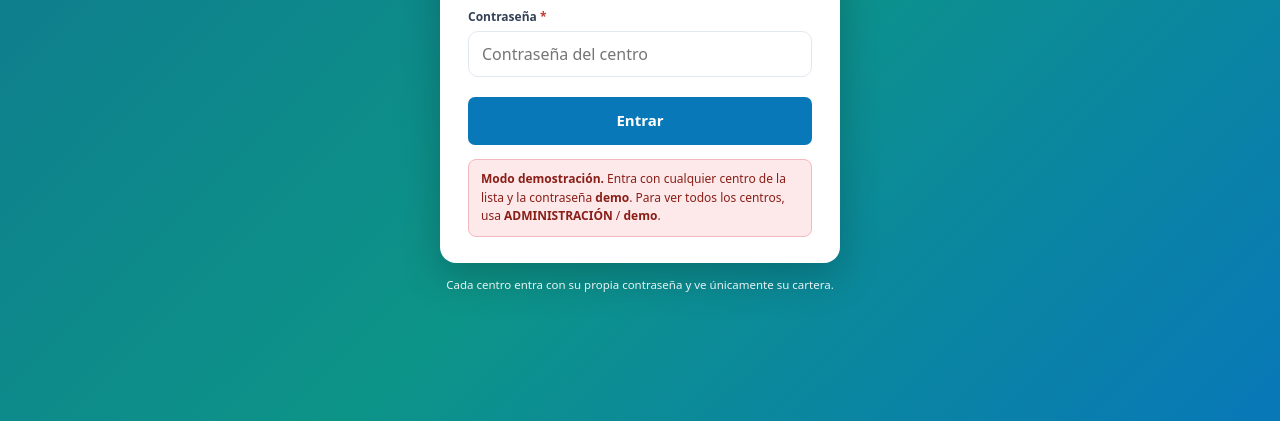
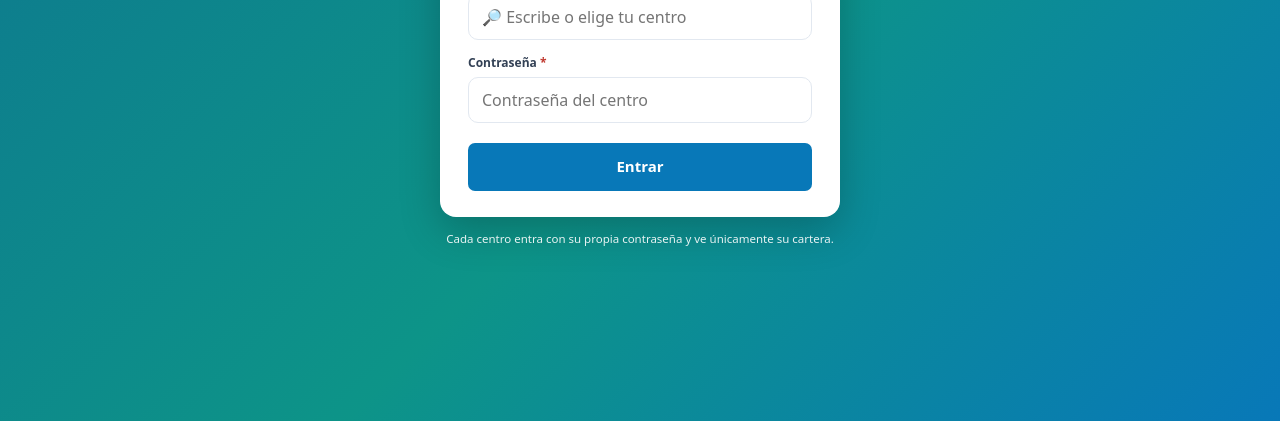
Before and after one commit to proyectosmetrored/Liquidaciones, a plain HTML site: page index.html in a window 1280 px wide. Shown: the part 379-800 px from the top of the page. Drawn offline with Linux system fonts and the light colour scheme.

Commit message:
Add files via upload

```diff
--- a/index.html
+++ b/index.html
@@ -270,7 +270,7 @@
 <div class="franja franja-demo oculto" id="franjaDemo">
   <span>⚠</span>
   <div><b>MODO DEMOSTRACIÓN.</b> Los datos son inventados y nada se guarda en SharePoint.
-  Para pasar a producción, poner <code>MODO_DEMO: true</code> y completar las tres URL en el bloque CONFIG.</div>
+  Para pasar a producción, poner <code>MODO_DEMO: false</code> y completar las tres URL en el bloque CONFIG.</div>
 </div>
 
 <div class="franja">
@@ -486,22 +486,22 @@
   /* (1) Flujo «Autoconsumos - Verificar acceso».
          Recibe {centro, contrasena} y responde
          {ok, centro, rol, token, expira}.                              */
-  VERIFICAR_URL: "",
+  VERIFICAR_URL: "https://default480bd49c6f894faab39ec7728d95d1.30.environment.api.powerplatform.com:443/powerautomate/automations/direct/cu/01/workflows/ecb920dad2a54bd6bc0aee6128464c98/triggers/manual/paths/invoke?api-version=1&sp=%2Ftriggers%2Fmanual%2Frun&sv=1.0&sig=xKfQX67-KNNQnQGk7PEyuyr-vfaF_OpEAjmNtrF02rU",
 
   /* (2) Flujo «Autoconsumos - Obtener datos».
          Recibe {token} y responde {ok, centro, rol, corte, filas, marcas}. */
-  DATOS_URL: "",
+  DATOS_URL: "https://default480bd49c6f894faab39ec7728d95d1.30.environment.api.powerplatform.com:443/powerautomate/automations/direct/cu/23/workflows/a8313f7b1c5a491c8e7923aa14e7c126/triggers/manual/paths/invoke?api-version=1&sp=%2Ftriggers%2Fmanual%2Frun&sv=1.0&sig=NKkbQ3oJ6n2Dq0chEdfg8QabakqX-_s7GZ7sW136HyY",
 
   /* (3) Flujo «Autoconsumos - Marcar facturas».
          Recibe {token, facturas:[{factura, observacion}]} y responde
          {ok, grabadas, rechazadas}.                                    */
-  MARCAR_URL: "",
+  MARCAR_URL: "https://default480bd49c6f894faab39ec7728d95d1.30.environment.api.powerplatform.com:443/powerautomate/automations/direct/cu/23/workflows/83cdb549fa654f55991d5ed320769d13/triggers/manual/paths/invoke?api-version=1&sp=%2Ftriggers%2Fmanual%2Frun&sv=1.0&sig=TI_jYl_szfF7HVArwKKaANjNZ5V53zmUwXxM28Vl_ks",
 
   /* (3b) Flujo «Autoconsumos - Subir respaldo».
           Recibe {token, archivos:[{factura, nombre, contenido}]} donde
           contenido es el PDF en base64, y responde {ok, grabadas, rechazadas}.
           Si se deja vacío, el tablero oculta la zona de adjuntos.      */
-  SUBIR_URL: "",
+  SUBIR_URL: "https://default480bd49c6f894faab39ec7728d95d1.30.environment.api.powerplatform.com:443/powerautomate/automations/direct/cu/30/workflows/2626ec4fb14b4f85b644218729af775d/triggers/manual/paths/invoke?api-version=1&sp=%2Ftriggers%2Fmanual%2Frun&sv=1.0&sig=Y1Ij-yL8fm35PnJXTqflp85yHDTUgUkDW1dJTHVJCVQ",
 
   /* (3b bis) Raíz del sitio de SharePoint. Solo se usa para armar el
           enlace del PDF cuando el flujo devuelve una ruta relativa.     */
@@ -533,7 +533,7 @@
 
   /* (7) true = permite recorrer el tablero con datos inventados, sin
          flujos y sin escribir nada. Debe quedar en false en producción. */
-  MODO_DEMO: true
+  MODO_DEMO: false
 };
 
 /* =====================================================================
```
